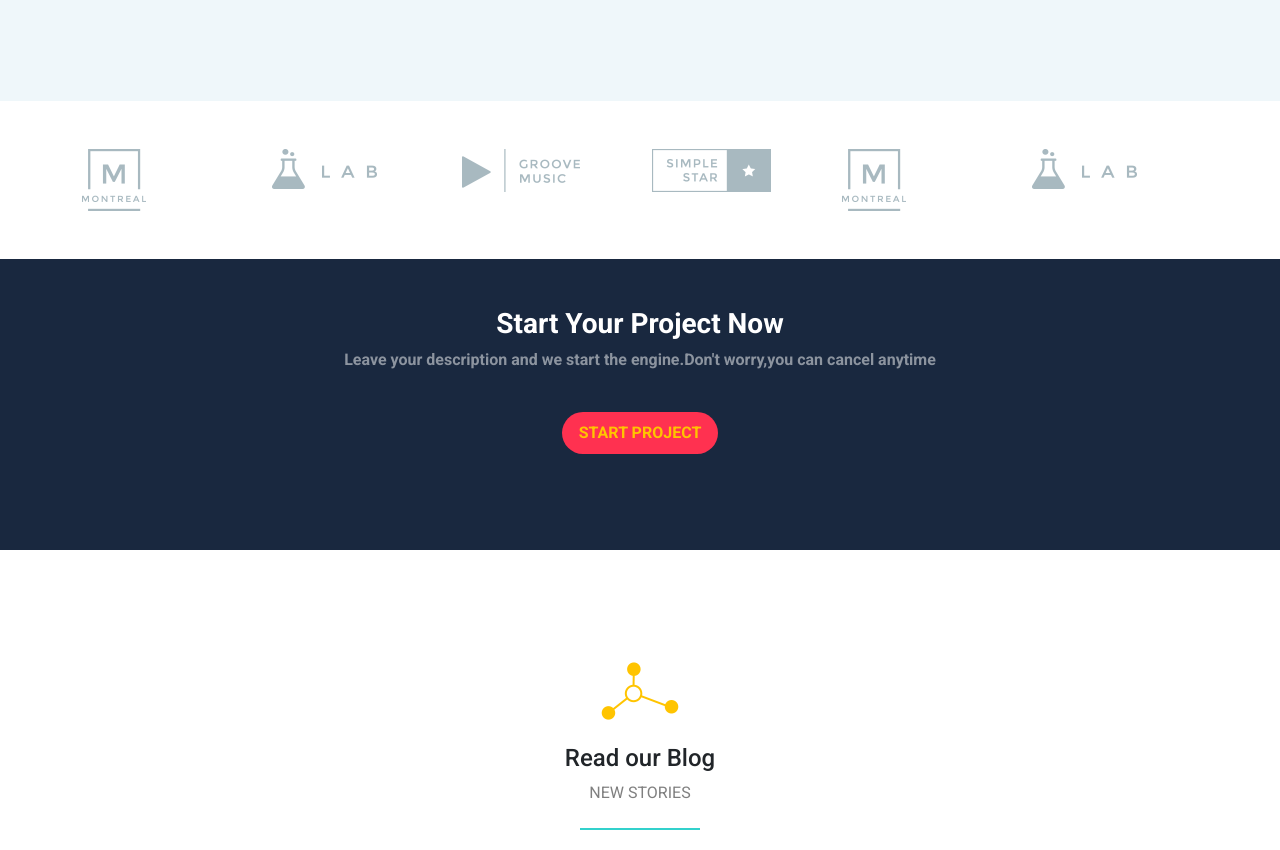
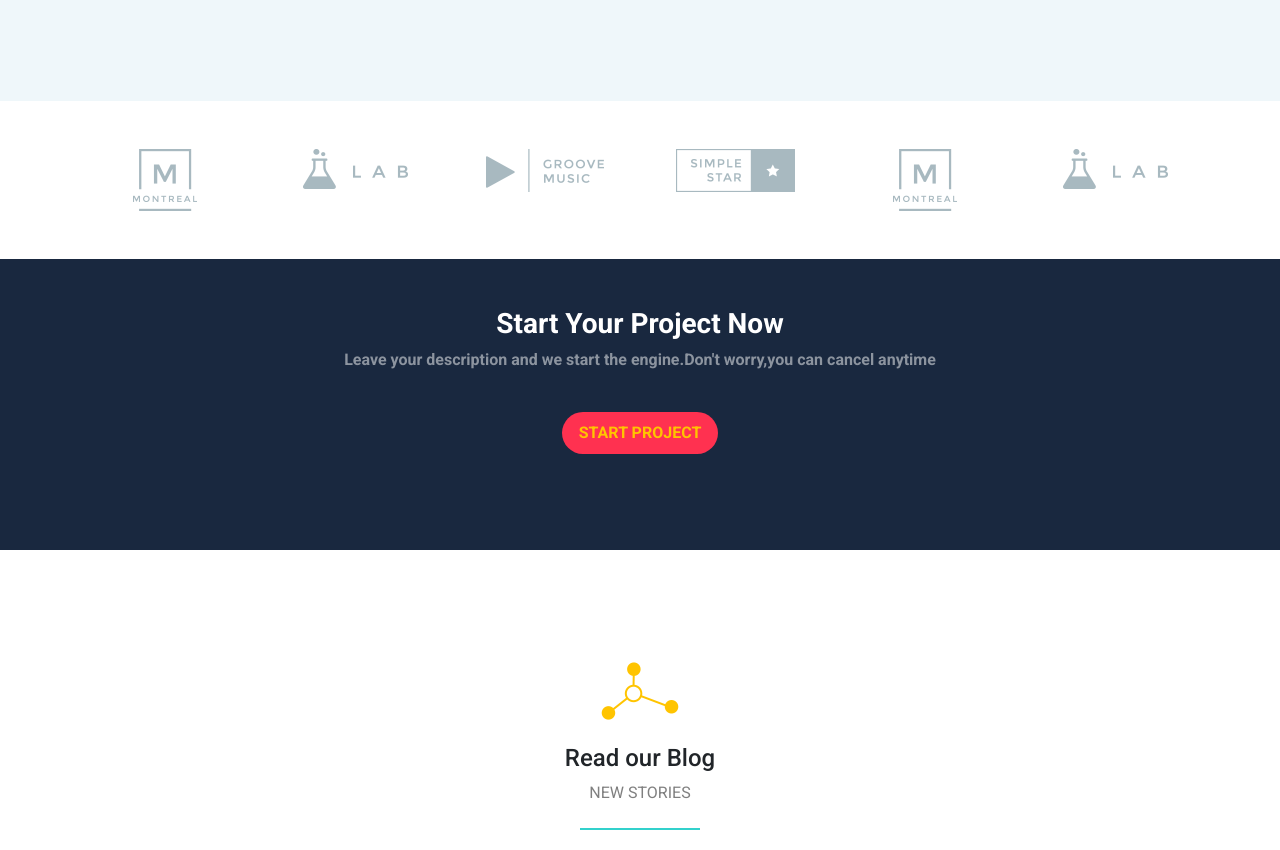
Before and after one commit to AhmadAtallah005/AhmadStrap, a plain HTML site: page index.html in a window 1280 px wide. Shown: the part 4106-4956 px from the top of the page. Drawn offline with Linux system fonts and the light colour scheme.

Commit message:
Update index.html

```diff
--- a/index.html
+++ b/index.html
@@ -264,22 +264,23 @@
 </div>
 
 
+
 <div class="Tech">
-  <div class="container pt-5 pb-5">
+  <div class="container pt-5 pb-5 text-center">
     <div class="row">
-<div class="col-lg-2">
+<div class="mb-4 mb-lg-0 col-lg-2">
   <img class="img-fluid" src=" tech-1.png" alt="">
 </div>
-<div class="col-lg-2">
+<div class="mb-4  mb-lg-0 col-lg-2">
   <img class="img-fluid" src=" tech-2.png" alt="">
 </div>
-<div class="col-lg-2">
+<div class=" mb-4  mb-lg-0 col-lg-2">
   <img class="img-fluid" src=" tech-3.png" alt="">
 </div>
-<div class="col-lg-2">
+<div class="mb-4  mb-lg-0 col-lg-2">
   <img class="img-fluid" src=" tech-4.png" alt="">
 </div>
-<div class="col-lg-2">
+<div class="mb-4  mb-lg-0 col-lg-2">
   <img class="img-fluid" src=" tech-1.png" alt="">
 </div>
 <div class="col-lg-2">
@@ -288,7 +289,6 @@
 </div>
   </div>
 </div>
-
 <div class="project">
   <div class="container pt-5 pb-5 text-center">
 <h3 class="fw-bold">Start Your Project Now</h3>
```
